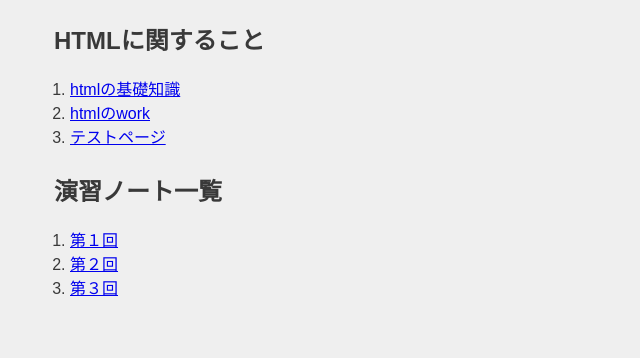
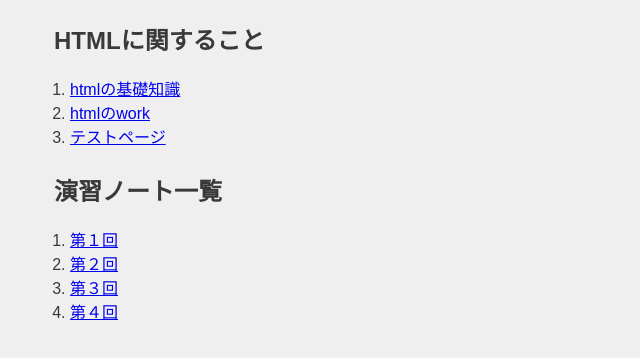
Before and after one commit to icchan0808/xbp, a plain HTML site: page de12/index.html in a window 1280 px wide. Shown: the part 152-510 px from the top of the page, without its empty margins (0-640 px from the left). Drawn offline with Linux system fonts and the light colour scheme.

Commit message:
202611192

```diff
--- a/de12/index.html
+++ b/de12/index.html
@@ -22,6 +22,7 @@
     <li><a href="./1.html">第１回</a></li>
     <li><a href="./2.html">第２回</a></li>
     <li><a href="./3.html">第３回</a></li>
+    <li><a href="./4.html">第４回</a></li>
 </ol>
 
 
```
